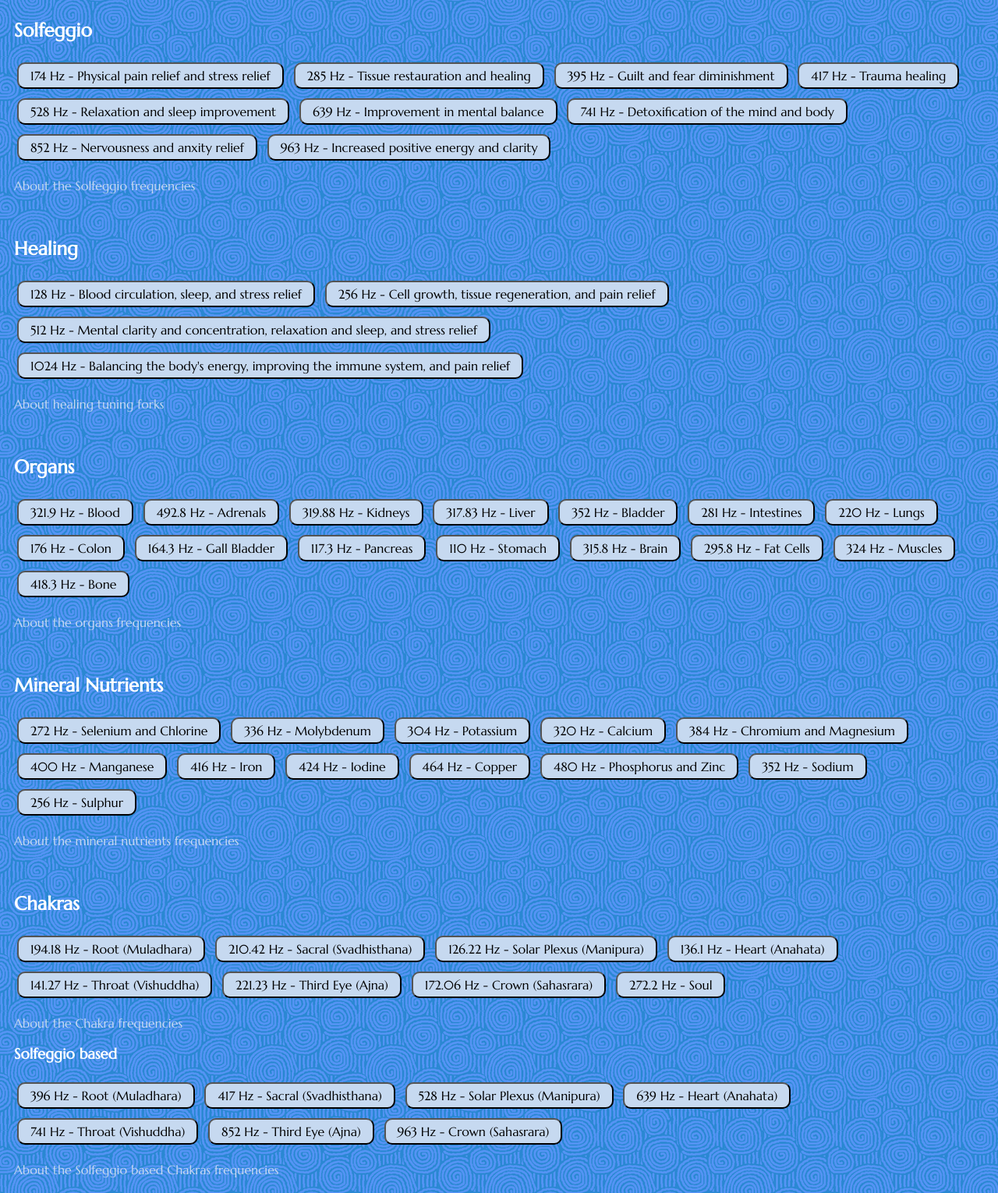
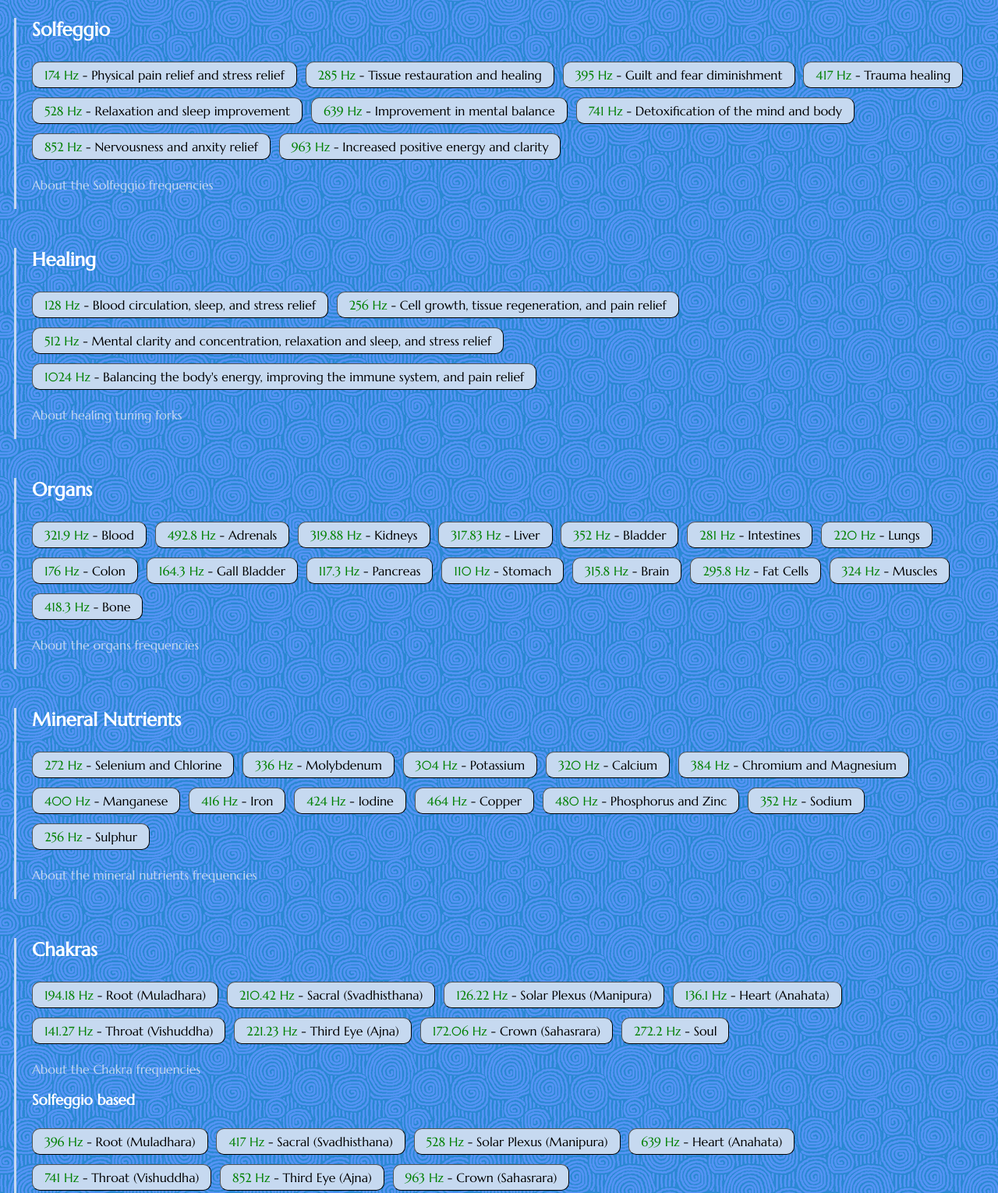
Before and after one commit to evoluteur/healing-frequencies, a website: page index.html in a window 1280 px wide. Shown: the part 80-1610 px from the top of the page at 78% size. Drawn offline with Linux system fonts and the light colour scheme.

Commit message:
CSS tweaks.

```diff
--- a/index.html
+++ b/index.html
@@ -21,7 +21,7 @@
       let AudioContext = window.AudioContext || window.webkitAudioContext;
       let context = new AudioContext();
 
-      const playFrequency = (frequency = 440) => {
+      const playFreq = (frequency = 440) => {
         if (frequency === "cf") {
           frequency = parseFloat("0" + document.getElementById("cf").value);
           if (!frequency) return;
@@ -59,19 +59,20 @@
       .num {
         width: 5em;
       }
-      div {
-        padding: 10px 0;
-      }
       button {
-        padding: 5px 15px;
-        margin: 6px 4px;
+        padding: 6px 15px;
+        margin: 6px 6px 6px 0;
         border-radius: 10px;
         cursor: pointer;
         background-color: #c6d9f0;
         transition: background-color 0.2s;
-        &:hover {
-          background-color: white;
-        }
+        border-width: 1px;
+      }
+      button:hover {
+        background-color: white;
+      }
+      button > span {
+        color: green;
       }
       select {
         position: absolute;
@@ -91,6 +92,11 @@
           color: white;
         }
       }
+      .fs {
+        border-left: 3px solid #c6d9f0;
+        margin: 50px 0;
+        padding: 0 0 5px 20px;
+      }
     </style>
   </head>
 
@@ -107,30 +113,30 @@
     </select>
     <div class="fs">
       <h2>Solfeggio</h2>
-      <button onclick="playFrequency(174)">
-        174 Hz - Physical pain relief and stress relief
+      <button onclick="playFreq(174)"><span>
+        174 Hz</span> - Physical pain relief and stress relief
       </button>
-      <button onclick="playFrequency(285)">
-        285 Hz - Tissue restauration and healing
+      <button onclick="playFreq(285)"><span>
+        285 Hz</span> - Tissue restauration and healing
       </button>
-      <button onclick="playFrequency(395)">
-        395 Hz - Guilt and fear diminishment
+      <button onclick="playFreq(395)"><span>
+        395 Hz</span> - Guilt and fear diminishment
       </button>
-      <button onclick="playFrequency(417)">417 Hz - Trauma healing</button>
-      <button onclick="playFrequency(528)">
-        528 Hz - Relaxation and sleep improvement
+      <button onclick="playFreq(417)"><span>417 Hz</span> - Trauma healing</button>
+      <button onclick="playFreq(528)"><span>
+        528 Hz</span> - Relaxation and sleep improvement
       </button>
-      <button onclick="playFrequency(639)">
-        639 Hz - Improvement in mental balance
+      <button onclick="playFreq(639)"><span>
+        639 Hz</span> - Improvement in mental balance
       </button>
-      <button onclick="playFrequency(741)">
-        741 Hz - Detoxification of the mind and body
+      <button onclick="playFreq(741)"><span>
+        741 Hz</span> - Detoxification of the mind and body
       </button>
-      <button onclick="playFrequency(852)">
-        852 Hz - Nervousness and anxity relief
+      <button onclick="playFreq(852)"><span>
+        852 Hz</span> - Nervousness and anxity relief
       </button>
-      <button onclick="playFrequency(963)">
-        963 Hz - Increased positive energy and clarity
+      <button onclick="playFreq(963)"><span>
+        963 Hz</span> - Increased positive energy and clarity
       </button>
       <p>
         <a
@@ -144,18 +150,18 @@
 
     <div class="fs">
       <h2>Healing</h2>
-      <button onclick="playFrequency(128)">
-        128 Hz - Blood circulation, sleep, and stress relief
+      <button onclick="playFreq(128)"><span>
+        128 Hz</span> - Blood circulation, sleep, and stress relief
       </button>
-      <button onclick="playFrequency(256)">
-        256 Hz - Cell growth, tissue regeneration, and pain relief
+      <button onclick="playFreq(256)"><span>
+        256 Hz</span> - Cell growth, tissue regeneration, and pain relief
       </button>
-      <button onclick="playFrequency(512)">
-        512 Hz - Mental clarity and concentration, relaxation and sleep, and
+      <button onclick="playFreq(512)"><span>
+        512 Hz</span> - Mental clarity and concentration, relaxation and sleep, and
         stress relief
       </button>
-      <button onclick="playFrequency(1024)">
-        1024 Hz - Balancing the body's energy, improving the immune system, and
+      <button onclick="playFreq(1024)"><span>
+        1024 Hz</span> - Balancing the body's energy, improving the immune system, and
         pain relief
       </button>
 
@@ -171,21 +177,21 @@
 
     <div class="fs">
       <h2>Organs</h2>
-      <button onclick="playFrequency(321.9)">321.9 Hz - Blood</button>
-      <button onclick="playFrequency(492.8)">492.8 Hz - Adrenals</button>
-      <button onclick="playFrequency(319.88)">319.88 Hz - Kidneys</button>
-      <button onclick="playFrequency(317.83)">317.83 Hz - Liver</button>
-      <button onclick="playFrequency(352)">352 Hz - Bladder</button>
-      <button onclick="playFrequency(281)">281 Hz - Intestines</button>
-      <button onclick="playFrequency(220)">220 Hz - Lungs</button>
-      <button onclick="playFrequency(176)">176 Hz - Colon</button>
-      <button onclick="playFrequency(164.3)">164.3 Hz - Gall Bladder</button>
-      <button onclick="playFrequency(117.3)">117.3 Hz - Pancreas</button>
-      <button onclick="playFrequency(110)">110 Hz - Stomach</button>
-      <button onclick="playFrequency(315.8)">315.8 Hz - Brain</button>
-      <button onclick="playFrequency(295.8)">295.8 Hz - Fat Cells</button>
-      <button onclick="playFrequency(324)">324 Hz - Muscles</button>
-      <button onclick="playFrequency(418.3)">418.3 Hz - Bone</button>
+      <button onclick="playFreq(321.9)"><span>321.9 Hz</span> - Blood</button>
+      <button onclick="playFreq(492.8)"><span>492.8 Hz</span> - Adrenals</button>
+      <button onclick="playFreq(319.88)"><span>319.88 Hz</span> - Kidneys</button>
+      <button onclick="playFreq(317.83)"><span>317.83 Hz</span> - Liver</button>
+      <button onclick="playFreq(352)"><span>352 Hz</span> - Bladder</button>
+      <button onclick="playFreq(281)"><span>281 Hz</span> - Intestines</button>
+      <button onclick="playFreq(220)"><span>220 Hz</span> - Lungs</button>
+      <button onclick="playFreq(176)"><span>176 Hz</span> - Colon</button>
+      <button onclick="playFreq(164.3)"><span>164.3 Hz</span> - Gall Bladder</button>
+      <button onclick="playFreq(117.3)"><span>117.3 Hz</span> - Pancreas</button>
+      <button onclick="playFreq(110)"><span>110 Hz</span> - Stomach</button>
+      <button onclick="playFreq(315.8)"><span>315.8 Hz</span> - Brain</button>
+      <button onclick="playFreq(295.8)"><span>295.8 Hz</span> - Fat Cells</button>
+      <button onclick="playFreq(324)"><span>324 Hz</span> - Muscles</button>
+      <button onclick="playFreq(418.3)"><span>418.3 Hz</span> - Bone</button>
       <p>
         <a
           href="https://www.lambdoma.com/music-gift.html"
@@ -198,22 +204,22 @@
 
     <div class="fs">
       <h2>Mineral Nutrients</h2>
-      <button onclick="playFrequency(272)">
-        272 Hz - Selenium and Chlorine
+      <button onclick="playFreq(272)"><span>
+        272 Hz</span> - Selenium and Chlorine
       </button>
-      <button onclick="playFrequency(336)">336 Hz - Molybdenum</button>
-      <button onclick="playFrequency(304)">304 Hz - Potassium</button>
-      <button onclick="playFrequency(320)">320 Hz - Calcium</button>
-      <button onclick="playFrequency(384)">
-        384 Hz - Chromium and Magnesium
+      <button onclick="playFreq(336)"><span>336 Hz</span> - Molybdenum</button>
+      <button onclick="playFreq(304)"><span>304 Hz</span> - Potassium</button>
+      <button onclick="playFreq(320)"><span>320 Hz</span> - Calcium</button>
+      <button onclick="playFreq(384)"><span>
+        384 Hz</span> - Chromium and Magnesium
       </button>
-      <button onclick="playFrequency(400)">400 Hz - Manganese</button>
-      <button onclick="playFrequency(416)">416 Hz - Iron</button>
-      <button onclick="playFrequency(424)">424 Hz - Iodine</button>
-      <button onclick="playFrequency(464)">464 Hz - Copper</button>
-      <button onclick="playFrequency(480)">480 Hz - Phosphorus and Zinc</button>
-      <button onclick="playFrequency(352)">352 Hz - Sodium</button>
-      <button onclick="playFrequency(256)">256 Hz - Sulphur</button>
+      <button onclick="playFreq(400)"><span>400 Hz</span> - Manganese</button>
+      <button onclick="playFreq(416)"><span>416 Hz</span> - Iron</button>
+      <button onclick="playFreq(424)"><span>424 Hz</span> - Iodine</button>
+      <button onclick="playFreq(464)"><span>464 Hz</span> - Copper</button>
+      <button onclick="playFreq(480)"><span>480 Hz</span> - Phosphorus and Zinc</button>
+      <button onclick="playFreq(352)"><span>352 Hz</span> - Sodium</button>
+      <button onclick="playFreq(256)"><span>256 Hz</span> - Sulphur</button>
       <p>
         <a
           href="https://www.lambdoma.com/music-gift.html"
@@ -226,26 +232,26 @@
 
     <div class="fs">
       <h2>Chakras</h2>
-      <button onclick="playFrequency(194.18)">
-        194.18 Hz - Root (Muladhara)
+      <button onclick="playFreq(194.18)"><span>
+        194.18 Hz</span> - Root (Muladhara)
       </button>
-      <button onclick="playFrequency(210.42)">
-        210.42 Hz - Sacral (Svadhisthana)
+      <button onclick="playFreq(210.42)"><span>
+        210.42 Hz</span> - Sacral (Svadhisthana)
       </button>
-      <button onclick="playFrequency(126.22)">
-        126.22 Hz - Solar Plexus (Manipura)
+      <button onclick="playFreq(126.22)"><span>
+        126.22 Hz</span> - Solar Plexus (Manipura)
       </button>
-      <button onclick="playFrequency(136.1)">136.1 Hz - Heart (Anahata)</button>
-      <button onclick="playFrequency(141.27)">
-        141.27 Hz - Throat (Vishuddha)
+      <button onclick="playFreq(136.1)"><span>136.1 Hz</span> - Heart (Anahata)</button>
+      <button onclick="playFreq(141.27)"><span>
+        141.27 Hz</span> - Throat (Vishuddha)
       </button>
-      <button onclick="playFrequency(221.23)">
-        221.23 Hz - Third Eye (Ajna)
+      <button onclick="playFreq(221.23)"><span>
+        221.23 Hz</span> - Third Eye (Ajna)
       </button>
-      <button onclick="playFrequency(172.06)">
-        172.06 Hz - Crown (Sahasrara)
+      <button onclick="playFreq(172.06)"><span>
+        172.06 Hz</span> - Crown (Sahasrara)
       </button>
-      <button onclick="playFrequency(272.2)">272.2 Hz - Soul</button>
+      <button onclick="playFreq(272.2)"><span>272.2 Hz</span> - Soul</button>
       <p>
         <a
           href="https://www.castastone.com/blogs/cast-a-stone-blog/the-ultimate-guide-to-chakra-tuning-forks-unlock-the-healing-power-of-sound"
@@ -256,17 +262,17 @@
       </p>
 
       <h3>Solfeggio based</h3>
-      <button onclick="playFrequency(396)">396 Hz - Root (Muladhara)</button>
-      <button onclick="playFrequency(417)">
-        417 Hz - Sacral (Svadhisthana)
+      <button onclick="playFreq(396)"><span>396 Hz</span> - Root (Muladhara)</button>
+      <button onclick="playFreq(417)"><span>
+        417 Hz</span> - Sacral (Svadhisthana)
       </button>
-      <button onclick="playFrequency(528)">
-        528 Hz - Solar Plexus (Manipura)
+      <button onclick="playFreq(528)"><span>
+        528 Hz</span> - Solar Plexus (Manipura)
       </button>
-      <button onclick="playFrequency(639)">639 Hz - Heart (Anahata)</button>
-      <button onclick="playFrequency(741)">741 Hz - Throat (Vishuddha)</button>
-      <button onclick="playFrequency(852)">852 Hz - Third Eye (Ajna)</button>
-      <button onclick="playFrequency(963)">963 Hz - Crown (Sahasrara)</button>
+      <button onclick="playFreq(639)"><span>639 Hz</span> - Heart (Anahata)</button>
+      <button onclick="playFreq(741)"><span>741 Hz</span> - Throat (Vishuddha)</button>
+      <button onclick="playFreq(852)"><span>852 Hz</span> - Third Eye (Ajna)</button>
+      <button onclick="playFreq(963)"><span>963 Hz</span> - Crown (Sahasrara)</button>
       <p>
         <a
           href="https://chakrapractice.com/what-are-chakra-frequencies-ultimate-guide/"
@@ -279,17 +285,17 @@
 
     <div class="fs">
       <h2>Cosmic Octave</h2>
-      <button onclick="playFrequency(194.18)">194.18 Hz - Earth</button>
-      <button onclick="playFrequency(210.42)">210.42 Hz - Moon</button>
-      <button onclick="playFrequency(126.22)">126.22 Hz - Sun</button>
-      <button onclick="playFrequency(141.27)">141.27 Hz - Mercury</button>
-      <button onclick="playFrequency(221.23)">221.23 Hz - Venus</button>
-      <button onclick="playFrequency(144.72)">144.72 Hz - Mars</button>
-      <button onclick="playFrequency(183.58)">183.58 Hz - Jupiter</button>
-      <button onclick="playFrequency(147.85)">147.85 Hz - Saturn</button>
-      <button onclick="playFrequency(207.36)">207.36 Hz - Uranus</button>
-      <button onclick="playFrequency(211.44)">211.44 Hz - Neptune</button>
-      <button onclick="playFrequency(140.25)">140.25 Hz - Pluto</button>
+      <button onclick="playFreq(194.18)"><span>194.18 Hz</span> - Earth</button>
+      <button onclick="playFreq(210.42)"><span>210.42 Hz</span> - Moon</button>
+      <button onclick="playFreq(126.22)"><span>126.22 Hz</span> - Sun</button>
+      <button onclick="playFreq(141.27)"><span>141.27 Hz</span> - Mercury</button>
+      <button onclick="playFreq(221.23)"><span>221.23 Hz</span> - Venus</button>
+      <button onclick="playFreq(144.72)"><span>144.72 Hz</span> - Mars</button>
+      <button onclick="playFreq(183.58)"><span>183.58 Hz</span> - Jupiter</button>
+      <button onclick="playFreq(147.85)"><span>147.85 Hz</span> - Saturn</button>
+      <button onclick="playFreq(207.36)"><span>207.36 Hz</span> - Uranus</button>
+      <button onclick="playFreq(211.44)"><span>211.44 Hz</span> - Neptune</button>
+      <button onclick="playFreq(140.25)"><span>140.25 Hz</span> - Pluto</button>
       <p>
         <a
           href="https://www.planetware.de/octave/"
@@ -301,10 +307,10 @@
     </div>
 
     <div class="fs">
-      <h2>Otto (Ostheopathic)</h2>
-      <button onclick="playFrequency(32)">32 Hz</button>
-      <button onclick="playFrequency(64)">64 Hz</button>
-      <button onclick="playFrequency(128)">128 Hz</button>
+      <h2>Ostheopathic (Otto)</h2>
+      <button onclick="playFreq(32)"><span>32 Hz</button>
+      <button onclick="playFreq(64)"><span>64 Hz</button>
+      <button onclick="playFreq(128)"><span>128 Hz</button>
       <p>
         <a
           href="https://soundwellness.com/tuning-forks/otto-forks/"
@@ -317,10 +323,10 @@
 
     <div class="fs">
       <h2>Angels</h2>
-      <button onclick="playFrequency(4096)">4096 Hz - Jacob's Ladder</button>
-      <button onclick="playFrequency(4160)">4160 Hz - Pillar of Light</button>
-      <button onclick="playFrequency(4225)">
-        4225 Hz - Stairway to Heaven
+      <button onclick="playFreq(4096)"><span>4096 Hz</span> - Jacob's Ladder</button>
+      <button onclick="playFreq(4160)"><span>4160 Hz</span> - Pillar of Light</button>
+      <button onclick="playFreq(4225)"><span>
+        4225 Hz</span> - Stairway to Heaven
       </button>
       <p>
         <a
@@ -334,8 +340,8 @@
 
     <div class="fs">
       <h2>Custom</h2>
-      <input id="cf" type="number" class="num" value="174" /> Hz
-      <button onclick="playFrequency('cf')">Play</button>
+      <input id="cf" type="number" class="num" value="174" /> Hz &nbsp;
+      <button onclick="playFreq('cf')">Play</button>
     </div>
 
     <p><br /></p>
```
